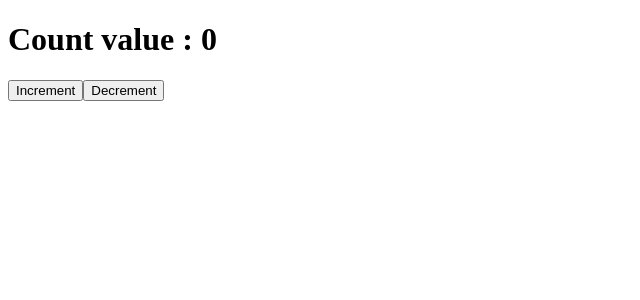
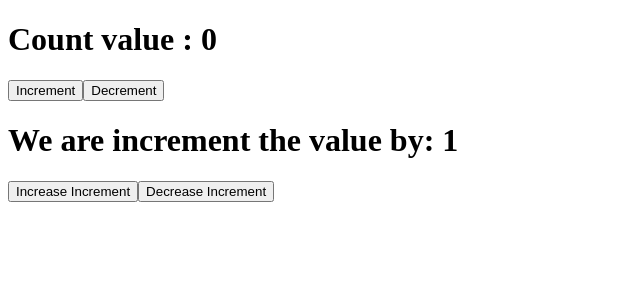
Before and after one commit to Leshan21/react-vite, a React (Vite) app in the folder reactPro/: page / in a window 1280 px wide. Shown: the top 300 px of the page, without its empty margins (0-640 px from the left). Built offline with nearby package versions, Linux system fonts and the light colour scheme.

Commit message:
creating multiple states in react

```diff
--- a/reactPro/src/components/Counter.jsx
+++ b/reactPro/src/components/Counter.jsx
@@ -2,17 +2,28 @@
 
 const Counter = () => {
   const [count, setCount] = useState(0);
+  const [incrementBy, setIncrementBy] = useState(1);
   function increment() {
-    setCount(count + 1);
+    setCount(count + incrementBy);
   }
   function decrement() {
-    setCount(count - 1);
+    setCount(count - incrementBy);
+  }
+  function increaseIncrement() {
+    setIncrementBy(incrementBy + 1);
+  }
+
+  function decreaseIncrement() {
+    setIncrementBy(incrementBy - 1);
   }
   return (
     <>
       <h1>Count value : {count}</h1>
       <button onClick={increment}>Increment</button>
       <button onClick={decrement}>Decrement</button>
+      <h1>We are increment the value by: {incrementBy}</h1>
+      <button onClick={increaseIncrement}>Increase Increment</button>
+      <button onClick={decreaseIncrement}>Decrease Increment</button>
     </>
   );
 };
```
